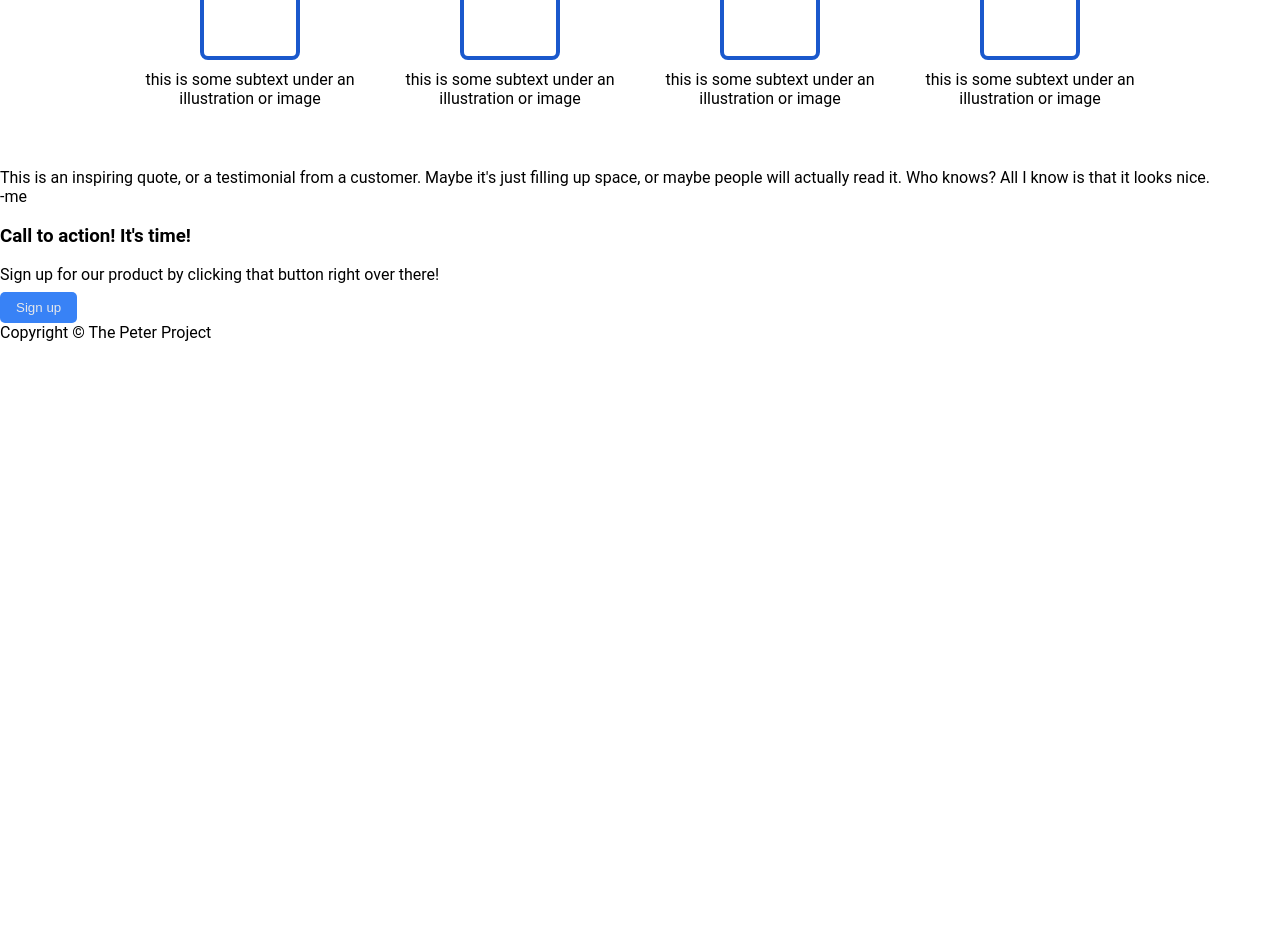
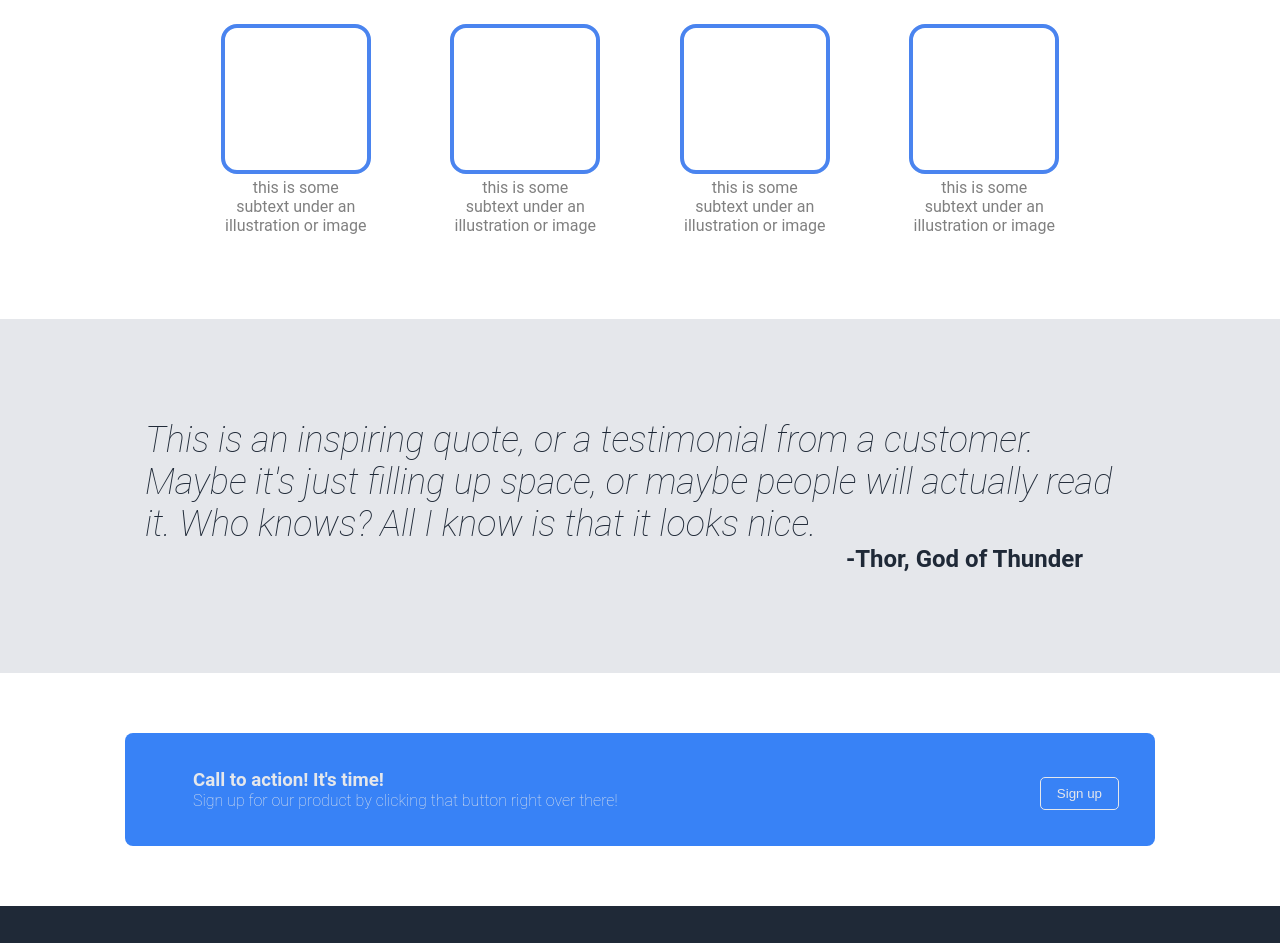
Before and after one commit to ppost0/landing-page, a plain HTML site: page index.html in a window 1280 px wide. Shown: the part 624-1567 px from the top of the page. Before the commit the page ends 966 px from the top, so only its background shows below. Drawn offline with Linux system fonts and the light colour scheme.

Commit message:
Complete landing page

```diff
--- a/index.html
+++ b/index.html
@@ -38,19 +38,19 @@
       <div class="content-items">
         <div class="item one">
           <div class="image"><img></div>
-          <div>this is some subtext under an illustration or image</div>
+          <div class="caption">this is some subtext under an illustration or image</div>
         </div>
         <div class="item two">
           <div class="image"><img></div>
-          <div>this is some subtext under an illustration or image</div>
+          <div class="caption">this is some subtext under an illustration or image</div>
         </div>
         <div class="item three">
           <div class="image"><img></div>
-          <div>this is some subtext under an illustration or image</div>
+          <div class="caption">this is some subtext under an illustration or image</div>
         </div>
         <div class="item four">
           <div class="image"><img></div>
-          <div>this is some subtext under an illustration or image</div>
+          <div class="caption">this is some subtext under an illustration or image</div>
         </div>
       </div>
     </div>
@@ -58,7 +58,7 @@
     <div class="content-quote">
       <div class="quote">
         <div>This is an inspiring quote, or a testimonial from a customer. Maybe it's just filling up space, or maybe people will actually read it. Who knows? All I know is that it looks nice.</div>
-        <div>-me</div>
+        <div class="quote-author">-Thor, God of Thunder</div>
       </div>
     </div>
 
@@ -68,12 +68,12 @@
           <h3>Call to action! It's time!</h3>
           <div>Sign up for our product by clicking that button right over there!</div>
         </div>
-        <button>Sign up</button>
+        <button class="calltoaction-button">Sign up</button>
       </div>
     </div>
 
     <div class="footer">
-      <div>Copyright © The Peter Project</div>
+      <div class="footer-text">Copyright © The Peter Project 2022</div>
     </div>
 
 
--- a/styles.css
+++ b/styles.css
@@ -6,16 +6,25 @@
   box-sizing: inherit;
 }
 
-.linkbar, .content, .content-primary {
-  margin: auto 100px;
+.linkbar, .content, .content-primary, .quote,
+.content-calltoaction, .footer-text {
+  margin: auto 125px;
 }
 
 
+.image {
+  flex: 1 1 auto;
+  border: 4px solid rgb(74, 132, 239);
+  height: 150px;
+  width: 150px;
+}
 
-.image {
-  border: 4px solid rgb(26, 88, 204);
-  height: 100px;
-  width: 100px;
+.caption {
+  color: gray;
+  width: 150px;
+  font-size: 16px;
+  flex: 0 1 auto;
+  padding: 4px;
 }
 
 body {
@@ -30,7 +39,7 @@ body {
   display: flex;
   flex-direction: column;
   background-color: #1F2937;
-  padding: 24px;
+  padding: 24px 0px;
 }
 
 .linkbar {
@@ -44,6 +53,7 @@ body {
   gap:16px;
 }
 
+
 .logo {
   font-size: 24px;
   color: #F9FAF8;
@@ -52,14 +62,13 @@ body {
 
 .content {
   display: flex;
-
   align-items: center;
 }
 
 .content-main {
   flex: 1 1 0;
   width: 600px;
-  margin-right: 8px;
+  margin-right: 16px;
 }
 
 .header-image {
@@ -72,29 +81,31 @@ body {
 }
 
 .content-items {
+  flex: 1 1 0;
   display: flex;
-  justify-content: center;
+  justify-content: space-around;
   text-align: center;
   align-items: center;
-
+  padding: 0px 60px;
+  gap: 8px;
 }
 
 .item {
   display: flex;
   flex-direction: column;
   justify-content: center;
-  align-items: center;
-  gap: 10px;
+  align-items: stretch;
 }
 
 .item div {
-  border-radius: 8px;
+  border-radius: 16px;
 }
 
 .content-primary {
-  padding: 20px;
-  margin-bottom: 40px;
-  align-items: stretch;
+  margin-bottom: 80px;
+  margin-top: 40px;
+  display: flex;
+  flex-direction: column;
 }
 
 
@@ -102,8 +113,11 @@ body {
   margin-bottom: 8px;
 }
 
-
-
+.content-quote {
+  background-color: #E5E7EB;
+  padding-top: 100px;
+  padding-bottom: 100px;
+}
 
 
 .content {
@@ -112,12 +126,7 @@ body {
   align-items: stretch;
 }
 
-/* .image-placeholder {
-  flex: 1 1 0;
-  text-align: center;
-  background-color: darkgray;
-  color: #E5E7EB;
-} */
+
 
 .secondary {
   font-size: 18px;
@@ -134,6 +143,10 @@ h1 {
 
 h2 {
   text-align: center;
+  font-size: 36px;
+  font-weight: 900;
+  margin-bottom: 40px;
+  color: #1F2937;
 }
 
 ul {
@@ -148,6 +161,10 @@ a {
   font-size: 18px;
 }
 
+a:hover {
+  color: white;
+}
+
 button {
   background-color: #3882F6;
   color: #E5E7EB;
@@ -155,109 +172,79 @@ button {
   padding: 8px 16px;
   border: none;
   margin-top: 8px;
+  flex: 0 0 auto;
 }
 
 button:hover {
   background-color: #265cb4;
 }
 
-
-/*
-body {
-  display: flex;
-  flex-direction: column;
-  align-items: stretch;
-  font-family: -apple-system, BlinkMacSystemFont, 'Segoe UI', Roboto, Oxygen, Ubuntu, Cantarell, 'Open Sans', 'Helvetica Neue', sans-serif;
-  margin: 0;
+.quote {
+  font-size: 36px;
+  font-style: italic;
+  color: #1F2937;
+  font-weight: 100;
 }
 
-.secondary {
-  font-size: 18px;
-  color: #E5E7EB;
+.quote-author {
+  text-align: right;
+  font-size: 24px;
+  font-style: normal;
+  font-weight: 700;
+  margin-right: 32px;
+  color: #1F2937;
 }
 
 
-.header, .footer {
-  background-color: #1F2937;
+.quote, .quote-author {
+  padding: 0px 20px;
 
 }
 
-.header-bar {
+
+.content-calltoaction {
+  margin-top: 60px;
+  margin-bottom: 60px;
+
+}
+
+.calltoaction-main {
   display: flex;
+  align-items: center;
   justify-content: space-between;
+  border-radius: 8px;
+  background-color: #3882F6;
+  gap: 10px;
+  padding: 20px;
+}
+
+.calltoaction-button {
+  border: 1px solid #E5E7EB;
+  margin-right: 16px;
+}
+
+.calltoaction-text {
+  color: #E5E7EB;
   padding: 16px 48px;
 }
 
-.header-content {
-  display: flex;
-  align-items: center;
-  justify-content: center;
-  padding: 32px;
+.calltoaction-text div {
+  font-weight: 100;
 }
 
-.logo {
-  font-size: 24px;
-  color: #F9FaF8;
-  flex: 1 0 auto;
-}
-
-.links {
-  display: flex;
-  gap: 24px;
-  align-items: center;
-}
-
-ul {
-  list-style-type: none;
+h3 {
   margin: 0;
-  padding: 0;
-}
-
-h1 {
-  font-size: 48px;
-  font-weight: 900;
-  color: #F9FAF8;
-  margin:0;
-}
-
-
-a {
-  text-decoration: none;
-  color: #E5E7EB;
-}
-
-.header-content-text {
-  flex: 0 1 auto;
-  width: 400px;
-}
-
-p {
-  margin:0;
-}
-
-.header-content-text div {
-  margin-bottom:10px;
-}
-
-.image-placeholder {
-  flex: 1 0 auto;
-  width: 600px;
-  height: 250px;
-  color: white;
-  background-color: gray;
-  text-align: center;
-  align-self: center;
-  justify-content: center;
 
 }
 
-button {
-  background-color: #3882F6;
+.footer {
+  background-color: #1F2937;
+  display: flex;
+  justify-content: center;
+  height: 100px;
+}
+
+.footer-text {
+  text-align: center;
   color: #E5E7EB;
-  border-radius: 5px;
-  padding: 8px 16px;
-  text-decoration: none;
-  border: none;
-  margin-top: 8px;
 }
- */
```
